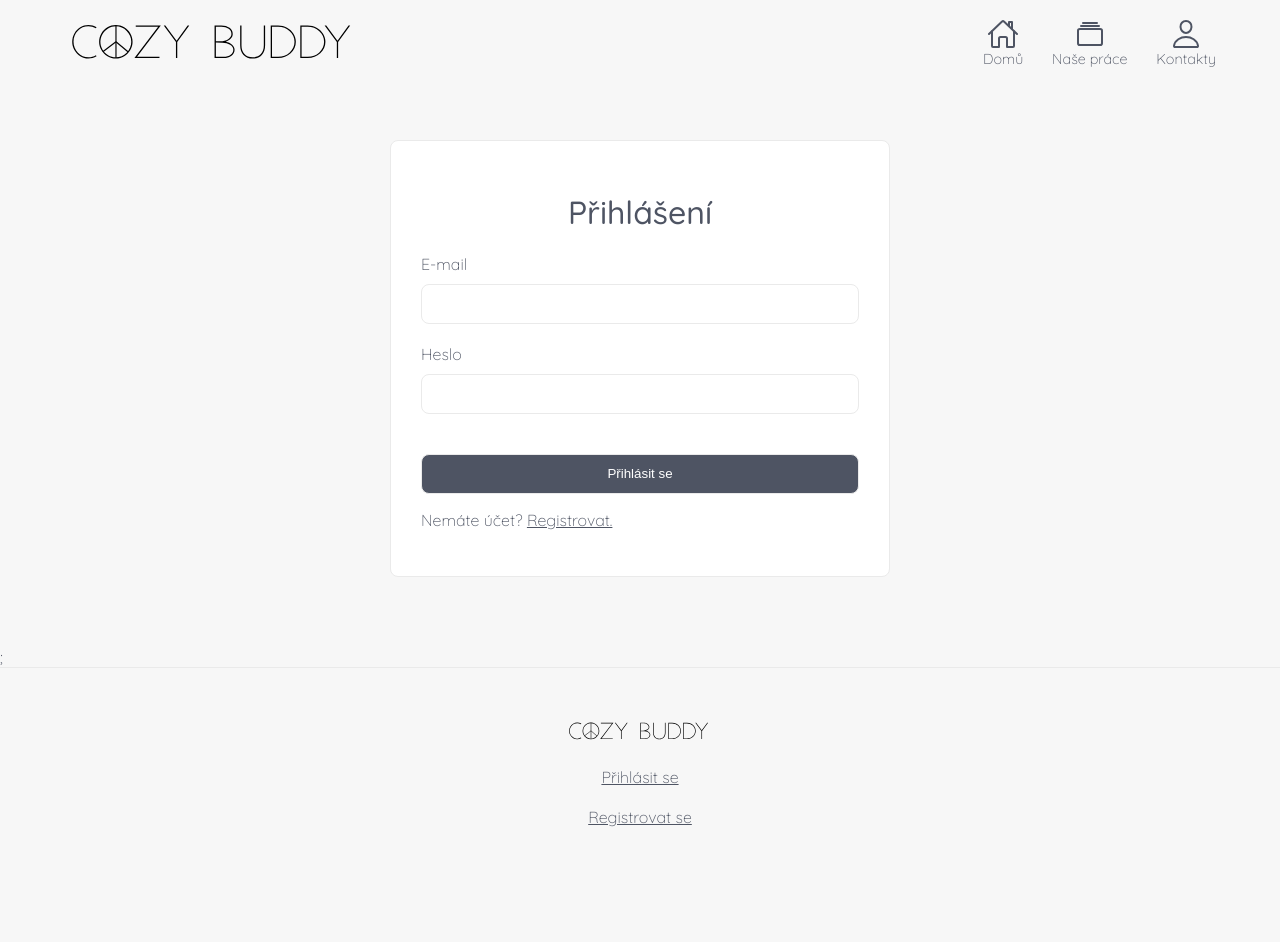
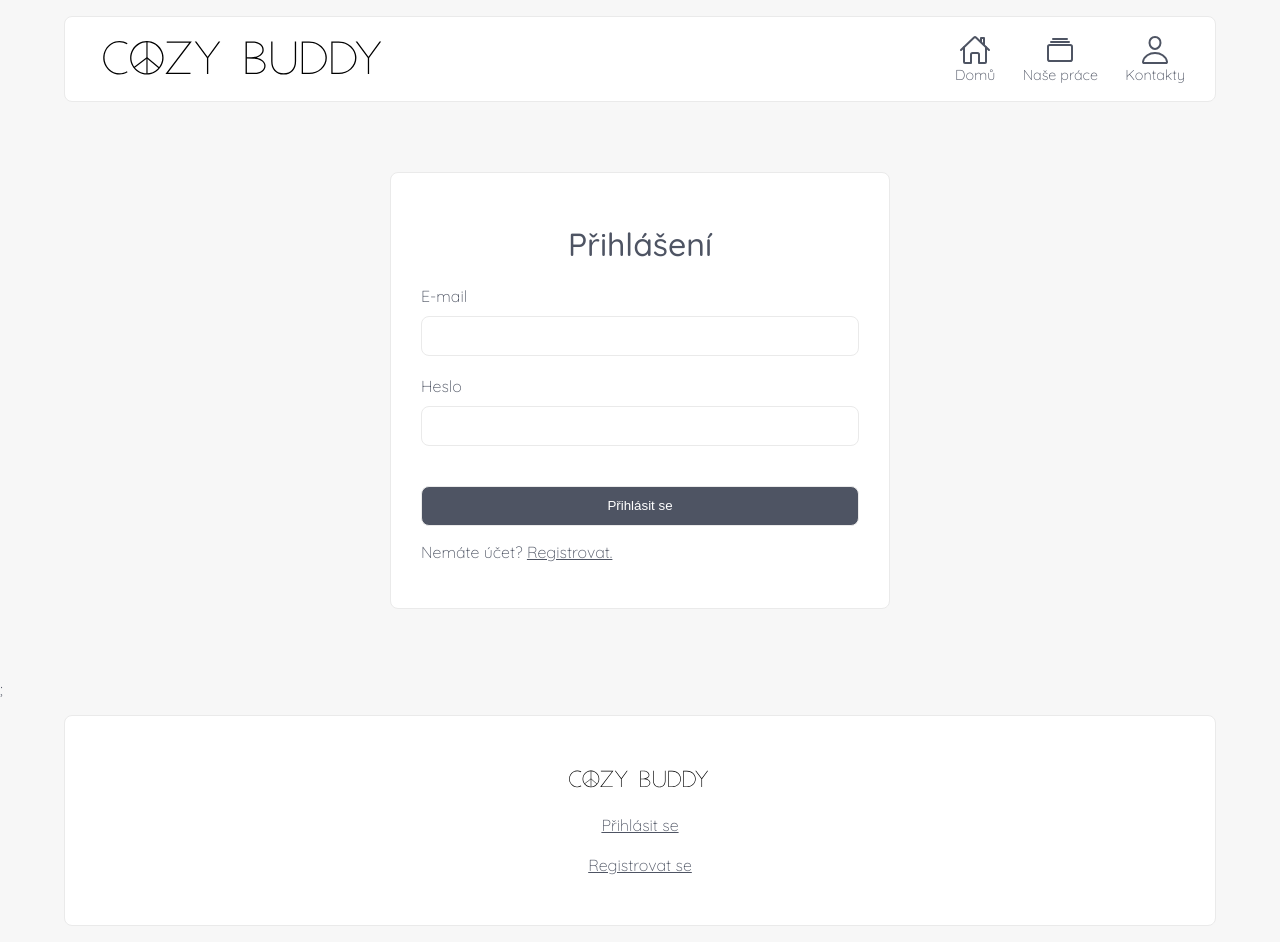
Before and after one commit to Gozo18/Cozy, a Next.js app: page /account/login in a window 1280 px wide. Before the commit the page ends 877 px from the top, so only its background shows below. Built offline with nearby package versions, Linux system fonts and the light colour scheme; no server answers.

Commit message:
Styling changes homepage

```diff
--- a/components/layout/main-footer.js
+++ b/components/layout/main-footer.js
@@ -10,23 +10,29 @@ function MainFooter() {
 
   return (
     <footer className={styles.footer}>
-      <Link href="/">
+      <div className={styles.container}>
+        <Link href='/'>
           <a>
-          <Image src="/CB.svg" alt="Cozy Buddy Logo" width={150} height={25} />
+            <Image
+              src='/CB.svg'
+              alt='Cozy Buddy Logo'
+              width={150}
+              height={25}
+            />
           </a>
         </Link>
 
         {user ? (
           <>
             {/* If logged in */}
-          <Link href="/nase-prace/nova">
+            <Link href='/nase-prace/nova'>
               <a className={styles.addLink}>Přidat novou práci</a>
             </Link>
-          <Link href="/account/dashboard">
+            <Link href='/account/dashboard'>
               <a className={styles.addLink}>Dashboard</a>
             </Link>
             <a
-            href="#"
+              href='#'
               onClick={(e) => {
                 e.preventDefault();
                 logout();
@@ -39,14 +45,15 @@ function MainFooter() {
         ) : (
           <>
             {/* If logged out */}
-          <Link href="/account/login">
+            <Link href='/account/login'>
               <a className={styles.addLink}>Přihlásit se</a>
             </Link>
-          <Link href="/account/register">
+            <Link href='/account/register'>
               <a className={styles.addLink}>Registrovat se</a>
             </Link>
           </>
         )}
+      </div>
     </footer>
   );
 }
--- a/components/slick/slider.js
+++ b/components/slick/slider.js
@@ -11,7 +11,7 @@ function SimpleSlider({ offers }) {
     dots: true,
     infinite: true,
     speed: 500,
-    slidesToShow: 4,
+    slidesToShow: 3,
     slidesToScroll: 1,
     responsive: [
       {
--- a/styles/Footer.module.scss
+++ b/styles/Footer.module.scss
@@ -1,12 +1,17 @@
 @import "./variables.scss";
 
 .footer {
+  width: 100%;
+
+  .container {
+    margin: 1rem 5%;
     padding: 50px 0;
-  width: 100%;
-  border-top: 1px solid $border;
     display: flex;
     flex-direction: column;
     align-items: center;
+    border: 1px solid $border;
+    border-radius: 8px;
+    background-color: $white;
 
     @media (max-width: $md) {
       margin-bottom: 40px;
@@ -16,6 +21,7 @@
       text-decoration: underline;
     }
   }
+}
 
 .addLink {
   margin-top: 20px;
--- a/styles/Header.module.scss
+++ b/styles/Header.module.scss
@@ -5,6 +5,14 @@
   justify-content: space-between;
   align-items: center;
   margin: 1rem 5%;
+  margin-bottom: 30px;
+  background-color: $white;
+  border: 1px solid $border;
+  border-radius: 8px;
+
+  @media (min-width: 992px) {
+    padding: 15px 30px;
+  }
 
   @media (max-width: $md) {
     justify-content: center;
--- a/styles/globals.scss
+++ b/styles/globals.scss
@@ -52,3 +52,21 @@ h3 {
     font-size: 0.9rem;
   }
 }
+
+element.style {
+  display: block;
+}
+.slick-next {
+  right: -25px;
+}
+.slick-prev,
+.slick-next {
+  border: 1px solid $border !important;
+  border-radius: 20px;
+  color: #000 !important;
+}
+
+.slick-prev:before,
+.slick-next:before {
+  color: $main !important;
+}
```
Also changed, not shown: styles/Home.module.scss (+7 -1 lines). Lines whose indentation alone changed are shown as unchanged.
